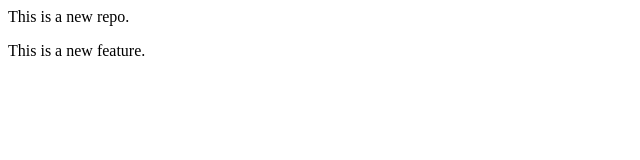
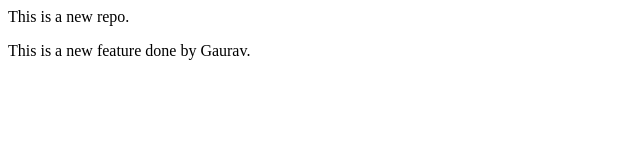
Before and after one commit to gaurav051sharma-dot/gaurav-playground1, a plain HTML site: page index.html in a window 1280 px wide. Shown: the full height of the page, 0-640 px from the left. Drawn offline with Linux system fonts and the light colour scheme.

Commit message:
Edit the line

```diff
--- a/index.html
+++ b/index.html
@@ -1,2 +1,2 @@
 <p>This is a new repo.</p>
-<p>This is a new feature.</p>
+<p>This is a new feature done by Gaurav.</p>
```
